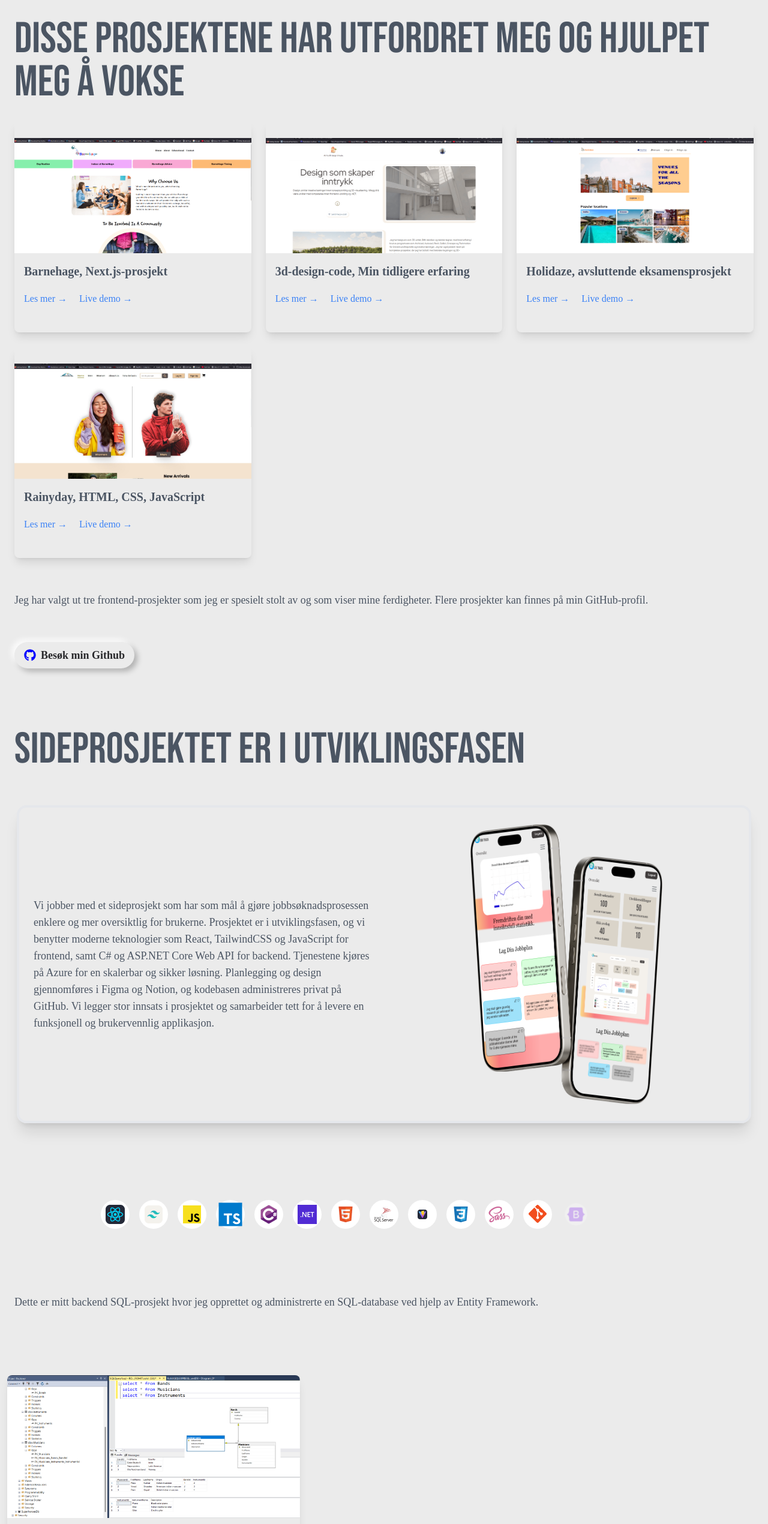
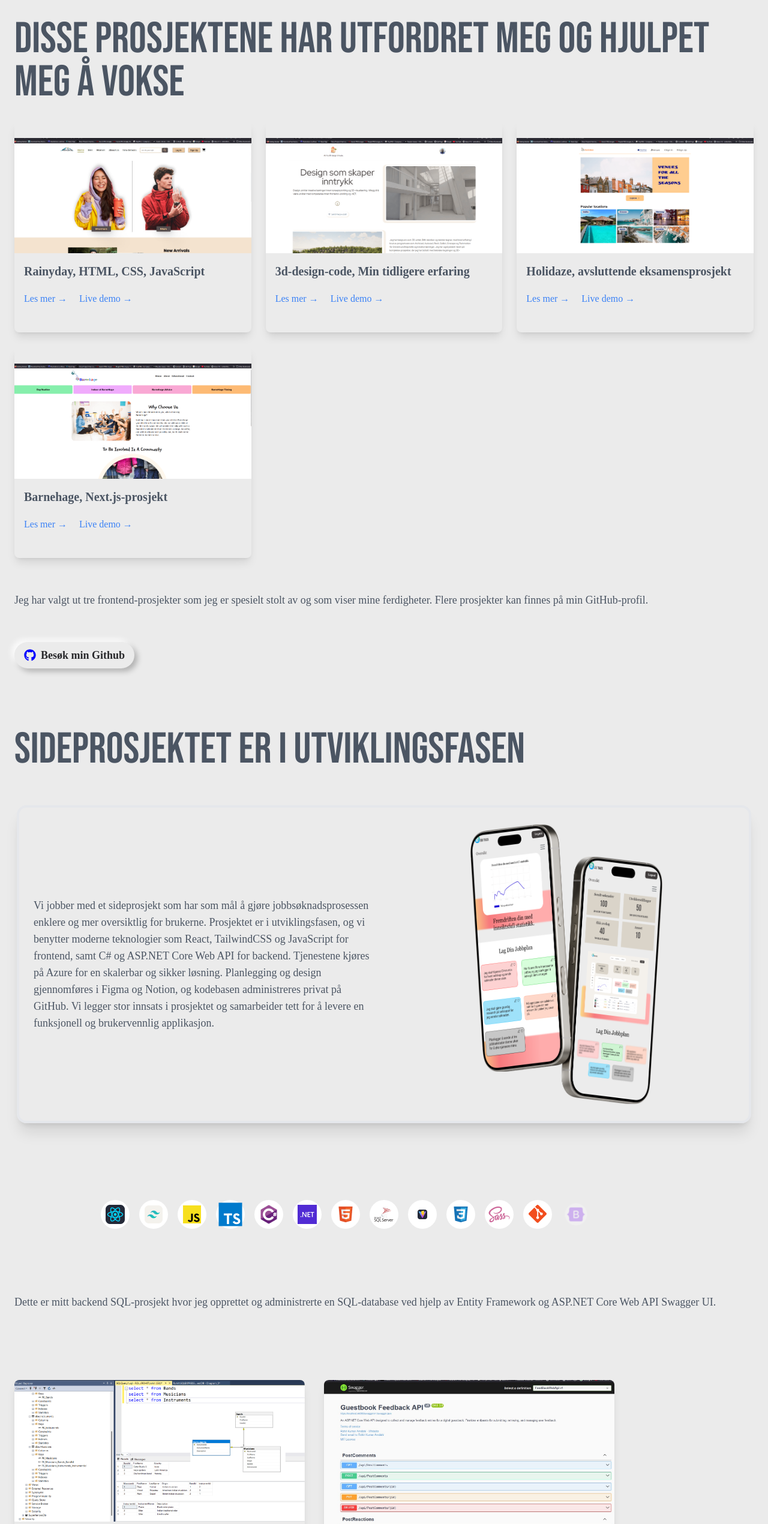
Before and after one commit to MaaRadha/work, a React (Vite) app: page /work in a window 1280 px wide. Shown: the part 234-2774 px from the top of the page at 60% size. Built offline with nearby package versions, Linux system fonts and the light colour scheme; a web font is replaced by a local one.

Commit message:
added project

```diff
--- a/src/components/work/DatabaseProject.jsx
+++ b/src/components/work/DatabaseProject.jsx
@@ -2,6 +2,7 @@ import React from "react";
 import { motion } from "motion/react";
 import { FaGithub } from "react-icons/fa6";
 import sql from "../../assets/projectPics/sqlDatabase.png";
+import guest from "../../assets/projectPics/guestbook.jpg";
 import { div } from "motion/react-client";
 
 const DatabaseProject = () => {
@@ -10,7 +11,8 @@ const DatabaseProject = () => {
       <div className=" py-10 px-3 text-gray-600 font-text">
         <p className="py-7 font-medium text-lg px-3">
           Dette er mitt backend SQL-prosjekt hvor jeg opprettet og administrerte
-          en SQL-database ved hjelp av Entity Framework.
+          en SQL-database ved hjelp av Entity Framework og ASP.NET Core Web API
+          Swagger UI.
         </p>
       </div>
       <motion.div
@@ -21,8 +23,9 @@ const DatabaseProject = () => {
           delay: 1.6,
           ease: [0, 0.71, 0.2, 1.01],
         }}
-        className="max-w-lg  py-10 px-3 text-gray-600 font-text"
+        className=" py-10 px-3 text-gray-600 font-text"
       >
+        <div className="grid grid-cols-1 lg:grid-cols-2 gap-8 max-w-5xl px-3 py-2  ">
           <div className="rounded-lg shadow-lg overflow-hidden transition-transform transform hover:scale-105">
             <img
               src={sql}
@@ -46,6 +49,32 @@ const DatabaseProject = () => {
               </div>
             </div>
           </div>
+          <div className="rounded-lg shadow-lg overflow-hidden transition-transform transform hover:scale-105">
+            <img
+              src={guest}
+              alt="Project Image"
+              className="w-full h-58 object-cover"
+            />
+            <div className="p-4">
+              <h3 className="text-xl font-semibold mb-2">
+                Asp.Net core web api <span> </span>
+              </h3>
+              <p className="text-sm text-gray-600 mb-4">
+                Feedback API - Digital Guestbook.
+              </p>
+              <div className="flex flex-wrap gap-5">
+                <a
+                  href="https://github.com/MaaRadha/FeedBackWebApi"
+                  target="_blank"
+                  rel="noopener noreferrer"
+                  className="inline-block text-blue-500 hover:text-blue-700"
+                >
+                  Les mer →
+                </a>
+              </div>
+            </div>
+          </div>
+        </div>
       </motion.div>
     </>
   );
--- a/src/helper/projectsList.js
+++ b/src/helper/projectsList.js
@@ -6,12 +6,14 @@ import rainyday from "../assets/projectPics/rainyday.jpg";
 export const data = [
   {
     id: 1,
-    title: "Barnehage,  Next.js-prosjekt",
-    description: "",
-    imgUrl: barnehage,
-    liveDemo: "https://barne-hage-sooty.vercel.app/",
-    githubLink: "https://github.com/RohitAmdahl/barne-hage",
+    title: "Rainyday, HTML, CSS, JavaScript",
+    description: " ",
+    imgUrl: rainyday,
+    liveDemo: "https://my-frist-website-rainyday.netlify.app/",
+    githubLink:
+      "https://github.com/RohitAmdahl/cross-course-project-RohitAmdahl",
   },
+
   {
     id: 2,
     title: "3d-design-code, Min tidligere erfaring",
@@ -30,25 +32,13 @@ export const data = [
   },
   {
     id: 4,
-    title: "Rainyday, HTML, CSS, JavaScript",
-    description: " ",
-    imgUrl: rainyday,
-    liveDemo: "https://my-frist-website-rainyday.netlify.app/",
-    githubLink:
-      "https://github.com/RohitAmdahl/cross-course-project-RohitAmdahl",
+    title: "Barnehage,  Next.js-prosjekt",
+    description: "",
+    imgUrl: barnehage,
+    liveDemo: "https://barne-hage-sooty.vercel.app/",
+    githubLink: "https://github.com/RohitAmdahl/barne-hage",
   },
 
-  //   {
-  //     id: 3,
-  //     title: "Auction,  Seamster Project- 2",
-  //     description:
-  //       " I successfully implemented a fully responsive website by leveraging the Noroff Auction API documentation. This comprehensive project involved developing key functionalities such as user login, sign-up processes, and CRUD (Create, Read, Update, Delete) operations. Registered users gained the capability to bid on items, while non-registered users were restricted from participating in the bidding process.As part of the project, ",
-
-  //     imgUrl: aution,
-  //     tech: ["HTML", "JavaScript", "Sass", "bootstrap", "Figma", "Netlify"],
-  //     liveDemo: "https://monumental-tulumba-33a98f.netlify.app",
-  //     githubLink: "https://github.com/RohitAmdahl/semster-project-2-",
-  //   },
   //   {
   //     id: 4,
   //     title: "rainyday",
```
Also changed, not shown: src/assets/projectPics/guestbook.jpg (added). Lines whose indentation alone changed are shown as unchanged.
